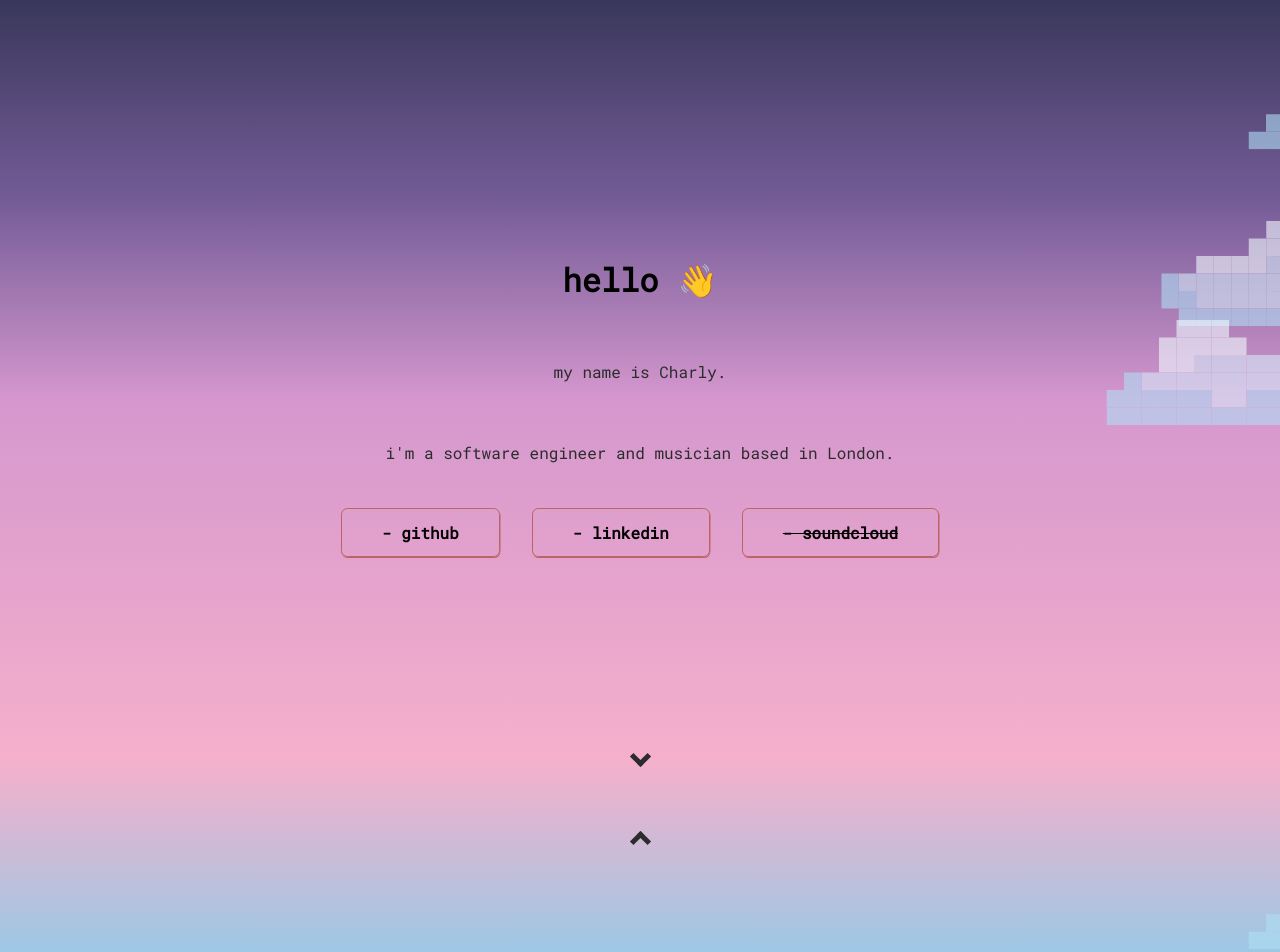
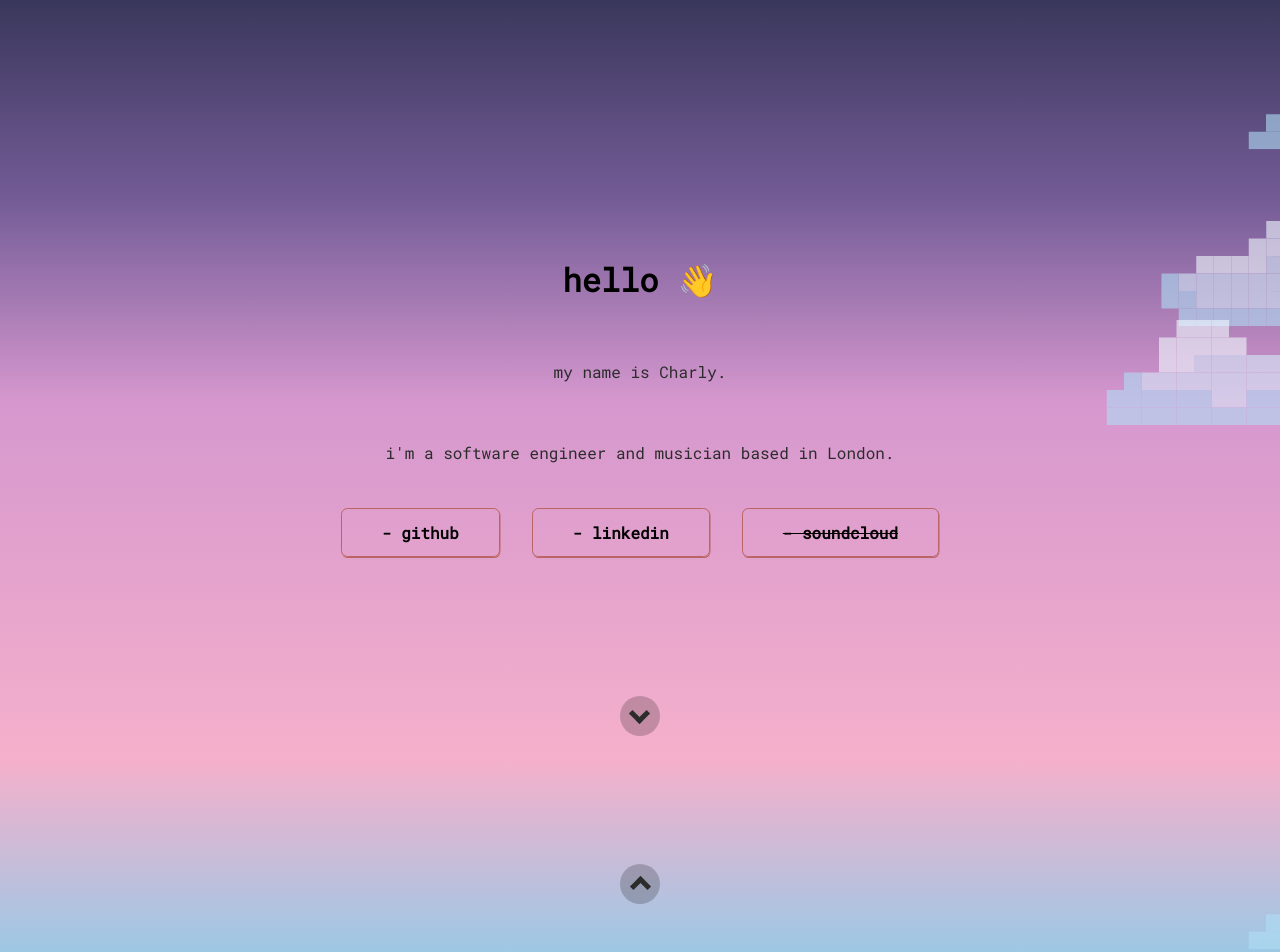
Before and after one commit to charlyflynn/charlyflynn.github.io, a SvelteKit app: page / in a window 1280 px wide. Shown: the top 952 px of the page. Built offline with nearby package versions, Linux system fonts and the light colour scheme.

Commit message:
better next/prev page button styling

```diff
--- a/src/routes/+page.svelte
+++ b/src/routes/+page.svelte
@@ -16,10 +16,12 @@
 		</a>
 		<a href="/" class="link disabled" rel="noreferrer">- soundcloud</a>
 	</div>
-	<a class="navbtn next" href="#projects"><div class="down arrow" /></a>
+	<a class="next navbtn down" href="#projects"><div class="arrow" /></a>
 </div>
 <div class="projects page" id="projects">
-	<a class="navbtn prev" href="#hello"><div class="up arrow" /></a>
+	<a class="prev navbtn" href="#hello">
+		<div class="arrow" />
+	</a>
 	<Clouds />
 	<h1>projects</h1>
 	<p>
@@ -38,6 +40,7 @@
 		width: 100vw;
 		height: 100vh;
 		scroll-snap-align: start;
+		scroll-snap-stop: always;
 		padding: 30px 0;
 		box-sizing: border-box;
 		position: relative;
@@ -95,30 +98,32 @@
 	.navbtn {
 		cursor: pointer;
 		position: absolute;
+		width: 40px;
+		height: 40px;
+		border-radius: 20px;
+		background-color: rgba(0, 0, 0, 0.2);
 	}
 
 	.prev {
-		top: 2em;
+		top: 4em;
 	}
 
 	.next {
-		bottom: 2em;
+		bottom: 4em;
 	}
 
 	.arrow {
+		position: absolute;
 		border: solid var(--text-color);
 		border-width: 0 5px 5px 0;
-		display: inline-block;
 		padding: 5px;
-		background: transparent;
-	}
-	.up {
 		transform: rotate(-135deg);
-		-webkit-transform: rotate(-135deg);
+		transform-origin: center;
+		top: 15px;
+		left: 12.5px;
 	}
 
 	.down {
-		transform: rotate(45deg);
-		-webkit-transform: rotate(45deg);
+		transform: rotate(180deg);
 	}
 </style>
```
